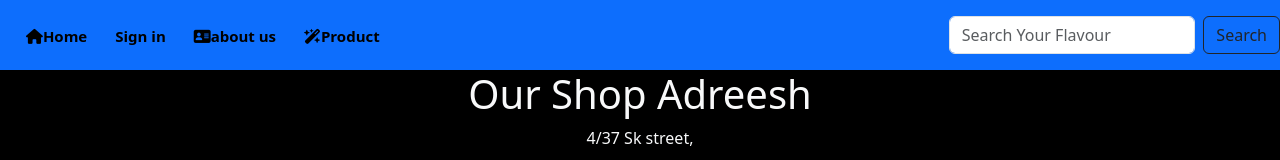
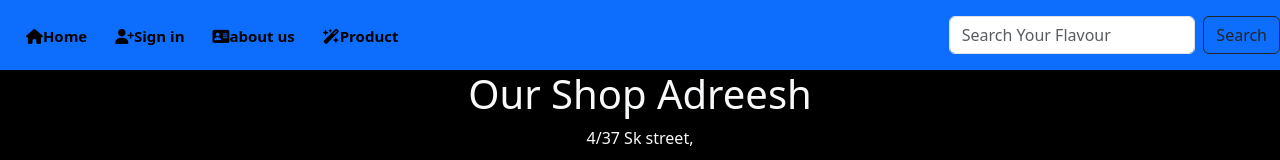
Before and after one commit to Surya-prakash-a11y/suryaice, a plain HTML site: page contact.html in a window 1280 px wide. Shown: the top 160 px of the page. Drawn offline with nearby package versions, Linux system fonts and the light colour scheme.

Commit message:
Update contact.html

```diff
--- a/contact.html
+++ b/contact.html
@@ -80,7 +80,7 @@ margin-top: 130px;
 
 
               <li class="nav-item" >
-                <a class="nav-link active"     data-bs-toggle="modal" data-bs-target="#sampleModal" aria-current="page" href="#"  style="font-size:15px; margin-top: 3px; "><b>Sign in</b></a>
+                <a class="nav-link active"     data-bs-toggle="modal" data-bs-target="#sampleModal" aria-current="page" href="#"  style="font-size:15px; margin-top: 3px; "><i class="fa-solid fa-user-plus"></i><b>Sign in</b></a>
               </li>
 
 
```
